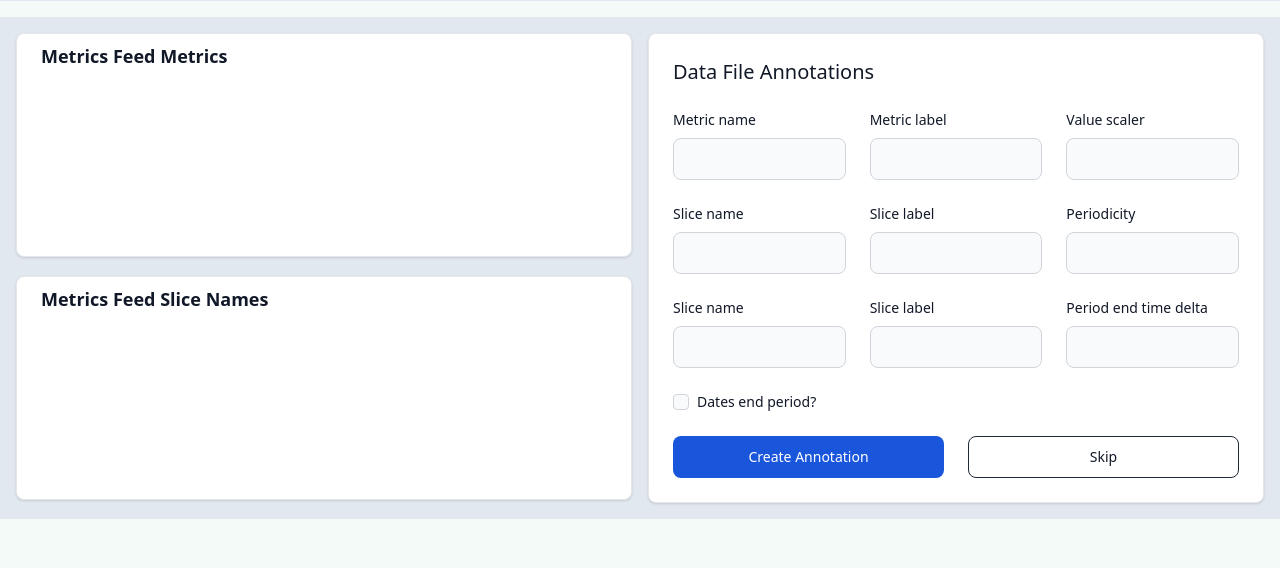
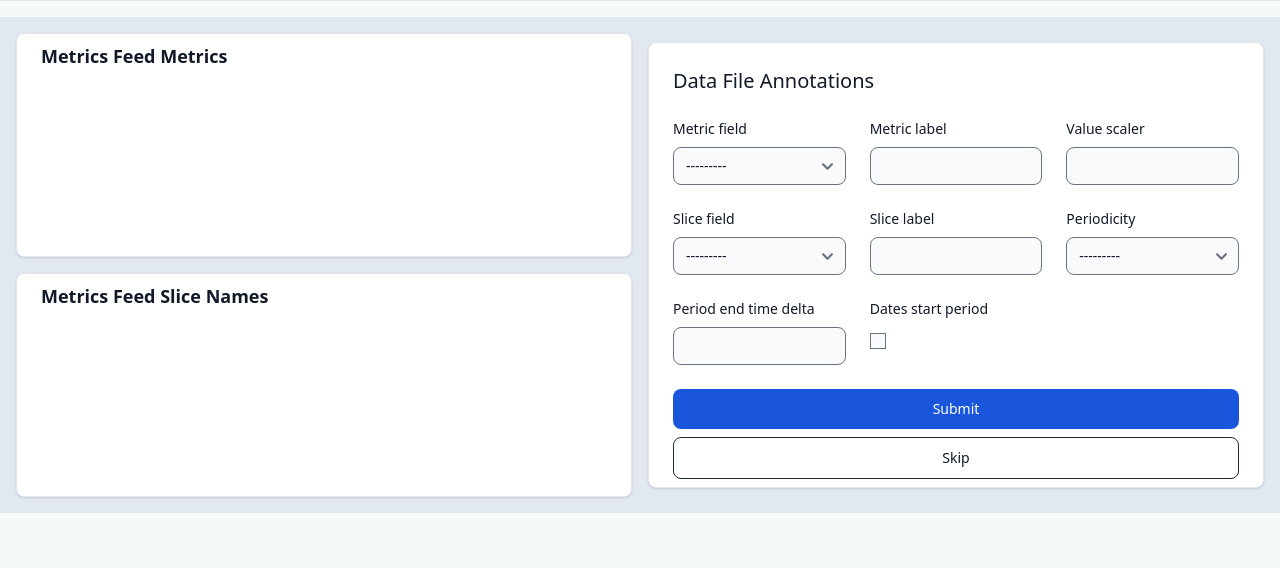
Before and after one commit to jmaccabee/pit-parser, a Django app: template pit_parser/templates/annotate_data_file.html in a window 1280 px wide. Shown: the part 232-800 px from the top of the page. Run offline with Django 4.2, Linux system fonts and the light colour scheme; the template is opened without the code that fills it: values that come from a table or form of the project are taken from there, others are empty; style sheets or scripts are compiled from the project's sources; parts of the project's set-up code (start-up, migrations or seed data) failed here and were passed over; some libraries are stand-ins or nearby versions.

Commit message:
Implement form styling.

```diff
--- /dev/null
+++ b/pit_parser/parser_backend/forms.py
@@ -0,0 +1,34 @@
+from django.forms import ModelForm, TextInput
+
+from parser_backend.models import ProcessedPitData
+
+
+class AnnotationForm(ModelForm):
+    class Meta:
+        model = ProcessedPitData
+        exclude = ["mango_product_file", "timeseries_id"]
+
+    def __init__(self, *args, **kwargs):
+        super().__init__(*args, **kwargs)
+        text_input_class = {
+            "class": (
+                "bg-gray-50 border border-gray-300 text-gray-900 "
+                "text-sm rounded-lg focus:ring-blue-500 focus:border-blue-500 "
+                "block w-full p-2.5 dark:bg-gray-600 dark:border-gray-500 "
+                "dark:placeholder-gray-400 dark:text-white"
+            )
+        }
+        for field, value in self.fields.items():
+            if field == "dates_start_period":
+                continue
+            value.widget.attrs.update(text_input_class)
+        self.fields["dates_start_period"].widget.attrs.update(
+            {
+                "class": (
+                    "w-4 h-4 border border-gray-300 rounded bg-gray-50 focus:ring-3 "
+                    "focus:ring-blue-300 dark:bg-gray-700 dark:border-gray-600 "
+                    "dark:focus:ring-blue-600 dark:ring-offset-gray-800 "
+                    "dark:focus:ring-offset-gray-800"
+                )
+            }
+        )
--- a/pit_parser/pit_parser/urls.py
+++ b/pit_parser/pit_parser/urls.py
@@ -19,7 +19,14 @@ from django.conf.urls.static import static
 from django.contrib import admin
 from django.urls import include, path
 
-from .views import index, AnnotateDataFileView, view_product_data_files
+from .views import (
+    AnnotateDataFileCreateView,
+    AnnotateDataFileUpdateView,
+    AnnotateDataFileDeleteView,
+    index,
+    skip_annotation,
+    view_product_data_files,
+)
 from parser_backend.views import process_data_file
 
 urlpatterns = [
@@ -27,17 +34,32 @@ urlpatterns = [
     path("__reload__/", include("django_browser_reload.urls")),
     path("", index, name="index"),
     path(
-        "products/<uuid:id>",
+        "products/<uuid:id>/",
         view_product_data_files,
         name="view_product_data_files",
     ),
     path(
-        "products/<uuid:mango_product_id>/datafiles/<uuid:mango_product_file_id>/annotate",
-        AnnotateDataFileView.as_view(),
-        name="annotate_data_file",
+        "products/<uuid:mango_product_id>/datafiles/<uuid:mango_product_file_id>/annotate/",
+        AnnotateDataFileCreateView.as_view(),
+        name="create_annotate_data_file",
     ),
     path(
-        "products/<uuid:mango_product_id>/datafiles/<uuid:mango_product_file_id>/process",
+        "products/<uuid:mango_product_id>/datafiles/<uuid:mango_product_file_id>/annotate/<uuid:id>/",
+        AnnotateDataFileUpdateView.as_view(),
+        name="update_annotate_data_file",
+    ),
+    path(
+        "products/<uuid:mango_product_id>/datafiles/<uuid:mango_product_file_id>/annotate/<uuid:timeseries_id>/skip/",
+        skip_annotation,
+        name="skip_annotate_data_file",
+    ),
+    path(
+        "products/<uuid:mango_product_id>/datafiles/<uuid:mango_product_file_id>/annotate/<uuid:id>/delete/",
+        AnnotateDataFileDeleteView.as_view(),
+        name="delete_annotate_data_file",
+    ),
+    path(
+        "products/<uuid:mango_product_id>/datafiles/<uuid:mango_product_file_id>/process/",
         process_data_file,
         name="process_data_file",
     ),
--- a/pit_parser/templates/annotate_data_file.html
+++ b/pit_parser/templates/annotate_data_file.html
@@ -66,64 +66,24 @@
                 </ul>
             </div>
         </div>
-        <div class="w-full max-w p-4 bg-white border border-gray-200 rounded-lg shadow sm:p-6 md:gap-8 dark:bg-gray-800 dark:border-gray-700">
-            <form class="space-y-6" action="#">
-                <h5 class="text-xl font-medium text-gray-900 dark:text-white">Data File Annotations</h5>
+        <div class="w-full max-w bg-white border border-gray-200 rounded-lg shadow sm:px-6 md:gap-8 dark:bg-gray-800 dark:border-gray-700">
+        <form class="space-y-6" method="post">{% csrf_token %}
+            <h5 class="text-xl font-medium text-gray-900 dark:text-white">Data File Annotations</h5>
                 <div class="grid md:grid-cols-3 md:gap-6">
+                {% for fm in form %}
                     <div class="float-left">
-                        <label for="metric_name" class="block mb-2 text-sm font-medium text-gray-900 dark:text-white">Metric name</label>
-                        <input name="metric_name" id="metric_name" class="bg-gray-50 border border-gray-300 text-gray-900 text-sm rounded-lg focus:ring-blue-500 focus:border-blue-500 block w-full p-2.5 dark:bg-gray-600 dark:border-gray-500 dark:placeholder-gray-400 dark:text-white" placeholder="" required>
+                        <label class="block mb-2 text-sm font-medium text-gray-900 dark:text-white">{{fm.label}}</label>
+                        <div>
+                            {{fm}}
+                        </div>
                     </div>
-                    <div class="float-left">
-                        <label for="metric_label" class="block mb-2 text-sm font-medium text-gray-900 dark:text-white">Metric label</label>
-                        <input name="metric_label" id="metric_label" placeholder="" class="bg-gray-50 border border-gray-300 text-gray-900 text-sm rounded-lg focus:ring-blue-500 focus:border-blue-500 block w-full p-2.5 dark:bg-gray-600 dark:border-gray-500 dark:placeholder-gray-400 dark:text-white" required>
-                    </div>
-                    <div class="float-left">
-                        <label for="value_scaler" class="block mb-2 text-sm font-medium text-gray-900 dark:text-white">Value scaler</label>
-                        <input name="value_scaler" id="value_scaler" placeholder="" class="bg-gray-50 border border-gray-300 text-gray-900 text-sm rounded-lg focus:ring-blue-500 focus:border-blue-500 block w-full p-2.5 dark:bg-gray-600 dark:border-gray-500 dark:placeholder-gray-400 dark:text-white" required>
-                    </div>
+                {% endfor %}
                 </div>
-                <div class="grid md:grid-cols-3 md:gap-6">
-                    <div class="float-left">
-                        <label for="slice_name" class="block mb-2 text-sm font-medium text-gray-900 dark:text-white">Slice name</label>
-                        <input name="slice_name" id="slice_name" class="bg-gray-50 border border-gray-300 text-gray-900 text-sm rounded-lg focus:ring-blue-500 focus:border-blue-500 block w-full p-2.5 dark:bg-gray-600 dark:border-gray-500 dark:placeholder-gray-400 dark:text-white" placeholder="" required>
-                    </div>
-                    <div class="float-left">
-                        <label for="slice_label" class="block mb-2 text-sm font-medium text-gray-900 dark:text-white">Slice label</label>
-                        <input name="slice_label" id="slice_label" placeholder="" class="bg-gray-50 border border-gray-300 text-gray-900 text-sm rounded-lg focus:ring-blue-500 focus:border-blue-500 block w-full p-2.5 dark:bg-gray-600 dark:border-gray-500 dark:placeholder-gray-400 dark:text-white" required>
-                    </div>
-                    <div class="float-left">
-                        <label for="periodicity" class="block mb-2 text-sm font-medium text-gray-900 dark:text-white">Periodicity</label>
-                        <input name="periodicity" id="periodicity" placeholder="" class="bg-gray-50 border border-gray-300 text-gray-900 text-sm rounded-lg focus:ring-blue-500 focus:border-blue-500 block w-full p-2.5 dark:bg-gray-600 dark:border-gray-500 dark:placeholder-gray-400 dark:text-white" required>
-                    </div>
+                <div class="grid md:grid-cols-1 md:gap-6">
+                    <input type="submit" class="w-full text-white bg-blue-700 hover:bg-blue-800 focus:ring-4 focus:outline-none focus:ring-blue-300 font-medium rounded-lg text-sm px-5 py-2.5 text-center dark:bg-blue-600 dark:hover:bg-blue-700 dark:focus:ring-blue-800">
                 </div>
-                <div class="grid md:grid-cols-3 md:gap-6">
-                    <div class="float-left">
-                        <label for="slice_name" class="block mb-2 text-sm font-medium text-gray-900 dark:text-white">Slice name</label>
-                        <input name="slice_name" id="slice_name" class="bg-gray-50 border border-gray-300 text-gray-900 text-sm rounded-lg focus:ring-blue-500 focus:border-blue-500 block w-full p-2.5 dark:bg-gray-600 dark:border-gray-500 dark:placeholder-gray-400 dark:text-white" placeholder="" required>
-                    </div>
-                    <div class="float-left">
-                        <label for="slice_label" class="block mb-2 text-sm font-medium text-gray-900 dark:text-white">Slice label</label>
-                        <input name="slice_label" id="slice_label" placeholder="" class="bg-gray-50 border border-gray-300 text-gray-900 text-sm rounded-lg focus:ring-blue-500 focus:border-blue-500 block w-full p-2.5 dark:bg-gray-600 dark:border-gray-500 dark:placeholder-gray-400 dark:text-white" required>
-                    </div>
-                    <div class="float-left">
-                        <label for="period_end_timedelta" class="block mb-2 text-sm font-medium text-gray-900 dark:text-white">Period end time delta</label>
-                        <input name="period_end_timedelta" id="period_end_timedelta" placeholder="" class="bg-gray-50 border border-gray-300 text-gray-900 text-sm rounded-lg focus:ring-blue-500 focus:border-blue-500 block w-full p-2.5 dark:bg-gray-600 dark:border-gray-500 dark:placeholder-gray-400 dark:text-white" required>
-                    </div>
-                </div>
-                <div class="flex items-start">
-                    <div class="flex items-start">
-                        <div class="flex items-center h-5">
-                            <input id="date_end_period" type="checkbox" value="" class="w-4 h-4 border border-gray-300 rounded bg-gray-50 focus:ring-3 focus:ring-blue-300 dark:bg-gray-700 dark:border-gray-600 dark:focus:ring-blue-600 dark:ring-offset-gray-800 dark:focus:ring-offset-gray-800" required>
-                        </div>
-                        <label for="date_end_period" class="ml-2 text-sm font-medium text-gray-900 dark:text-gray-300">Dates end period?</label>
-                    </div>
-                </div>
-                <div class="grid md:grid-cols-2 md:gap-6">
-                    <button type="submit" class="w-full text-white bg-blue-700 hover:bg-blue-800 focus:ring-4 focus:outline-none focus:ring-blue-300 font-medium rounded-lg text-sm px-5 py-2.5 text-center dark:bg-blue-600 dark:hover:bg-blue-700 dark:focus:ring-blue-800">Create Annotation</button>
-                    <button type="submit" class="text-gray-900 hover:text-white border border-gray-800 hover:bg-gray-500 focus:ring-4 focus:outline-none focus:ring-gray-300 font-medium rounded-lg text-sm px-5 py-2.5 text-center dark:border-gray-600 dark:text-gray-400 dark:hover:text-white dark:hover:bg-gray-300 dark:focus:ring-gray-800  w-full">Skip</button>
-                </div>
-            </form>
+        </form>
+        <a href="{% url 'skip_annotate_data_file' mango_product_id=mango_product_id mango_product_file_id=mango_product_file_id timeseries_id=timeseries_id %}"><button class="text-gray-900 hover:text-white border border-gray-800 hover:bg-gray-500 focus:ring-4 focus:outline-none focus:ring-gray-300 font-medium rounded-lg text-sm px-5 py-2.5 text-center dark:border-gray-600 dark:text-gray-400 dark:hover:text-white dark:hover:bg-gray-300 dark:focus:ring-gray-800 w-full my-2">Skip</button></a>
         </div>
     </div>
 </div>
--- a/pit_parser/templates/view_product.html
+++ b/pit_parser/templates/view_product.html
@@ -33,7 +33,7 @@
                          </td>
                          <td class="px-6 py-4">
                               {% if file.status == 3 %}
-                                 <a href="{% url 'annotate_data_file' mango_product_id=product_id mango_product_file_id=file.id %}" class="font-medium text-blue-600 dark:text-blue-500 hover:underline">
+                                 <a href="{% url 'create_annotate_data_file' mango_product_id=product_id mango_product_file_id=file.id %}" class="font-medium text-blue-600 dark:text-blue-500 hover:underline">
                                     <button type="button" class="text-gray-900 bg-blue-400 hover:bg-blue-800 focus:ring-4 focus:ring-blue-300 font-medium rounded-lg text-sm px-5 py-2.5 mr-2 mb-2 dark:bg-blue-600 dark:hover:bg-blue-700 focus:outline-none dark:focus:ring-blue-800">Annotate</button>
                                  </a>
                               {% else %}
```
Also changed, not shown: pit_parser/parser_backend/models.py (+48 -3 lines), pit_parser/pit_parser/views.py (+49 -10 lines), pit_parser/parser_backend/migrations/0006_processedpitdata.py (added), pit_parser/parser_backend/migrations/0007_alter_extractedpitdata_annotated.py (added), pit_parser/pit_parser/forms.py (deleted).
